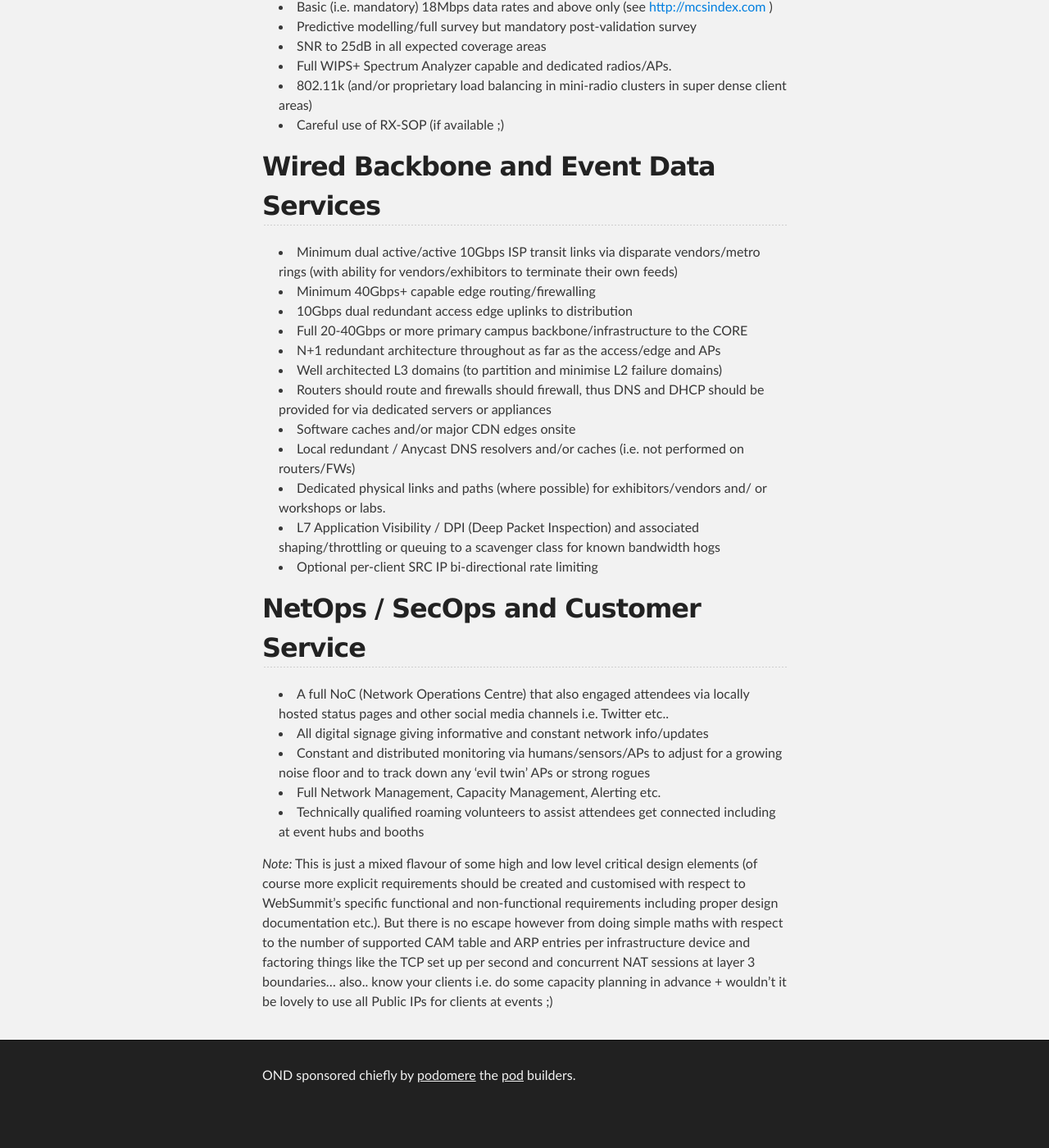
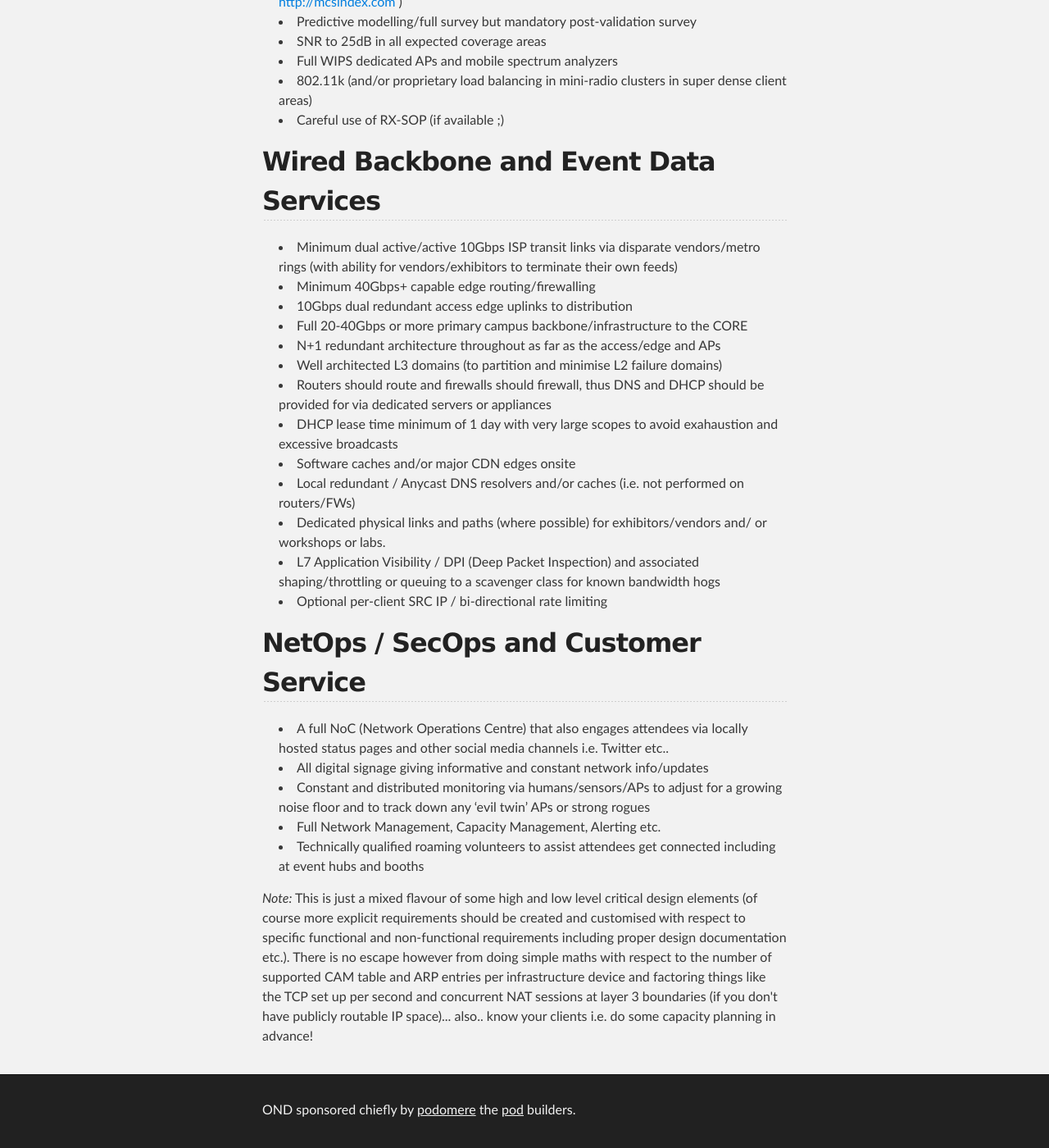
Before and after one commit to podomere/ond, a Jekyll site: the page built from ond-00002/ond-00002.md, in a window 1280 px wide and 1400 px high, scrolled down 1046 px. Shown: the whole window at 82% size. Built offline with Jekyll 4.4.1, drawn with Linux system fonts in a browser that asks for light colours; before the commit the page ends 2404 px from its top, so only the background shows below that; some of the changed text lies outside the part shown.

Commit message:
Tweaks to large conference wifi doc

```diff
--- a/ond-00002/ond-00002.md
+++ b/ond-00002/ond-00002.md
@@ -10,7 +10,7 @@
 
 ---
 
-# High Level Design / Basic Requirements
+# Design and Requirements
 
 ## Client Side Requirements
 - One to three devices per attendee (all manner of smartphones and laptops)
@@ -28,15 +28,15 @@
 - MCA(Multi-Channel Architecture) which rules out Meru!
 - Distributed WiFi micro-cell architecture (rules out Xirrus!)
 - Overhead directional 'patch' antennas
-- 2.4GHz 'event-legacy' and 5GHz 'event' ESSIDs (throughout main hall)
-- ESSID's anchored to major spaces (named accordingly vs. full site roaming)
-- Limited layer 2 roaming
+- 2.4GHz 'event-legacy' and 5GHz 'event' ESSIDs (throughout)
+- ESSID's anchored to major spaces (named accordingly vs. full site roaming if sticky issues)
+- Limited layer 2 roaming (just to help keep broadcast segment size down)
 - 20MHz only channel widths for maximum spectrum re-use and clean air
 - 802.11g/n only (802.11ac in some locations but not required as SNR~30dBm for 256QAM!)
-- Basic (i.e. mandatory) 18Mbps data rates and above only (see [http://mcsindex.com](http://mcsindex.com) )
+- Basic (i.e. mandatory) 18 or 26Mbps data rates and *above* only (see [http://mcsindex.com](http://mcsindex.com) )
 - Predictive modelling/full survey but mandatory post-validation survey
 - SNR to 25dB in all expected coverage areas
-- Full WIPS+ Spectrum Analyzer capable and dedicated radios/APs.
+- Full WIPS dedicated APs and mobile spectrum analyzers
 - 802.11k (and/or proprietary load balancing in mini-radio clusters in super dense client areas)
 - Careful use of RX-SOP (if available ;)
 
@@ -48,17 +48,18 @@
 - N+1 redundant architecture throughout as far as the access/edge and APs
 - Well architected L3 domains (to partition and minimise L2 failure domains)
 - Routers should route and firewalls should firewall, thus DNS and DHCP should be provided for via dedicated servers or appliances
+- DHCP lease time minimum of 1 day with very large scopes to avoid exahaustion and excessive broadcasts
 - Software caches and/or major CDN edges onsite
 - Local redundant / Anycast DNS resolvers and/or caches (i.e. not performed on routers/FWs)
 - Dedicated physical links and paths (where possible) for exhibitors/vendors and/ or workshops or labs.
 - L7 Application Visibility / DPI (Deep Packet Inspection) and associated shaping/throttling or queuing to a scavenger class for known bandwidth hogs
-- Optional per-client SRC IP bi-directional rate limiting
+- Optional per-client SRC IP / bi-directional rate limiting
 
 ## NetOps / SecOps and Customer Service
-- A full NoC (Network Operations Centre) that also engaged attendees via locally hosted status pages and other social media channels i.e. Twitter etc..
+- A full NoC (Network Operations Centre) that also engages attendees via locally hosted status pages and other social media channels i.e. Twitter etc..
 - All digital signage giving informative and constant network info/updates
 - Constant and distributed monitoring via humans/sensors/APs to adjust for a growing noise floor and to track down any 'evil twin' APs or strong rogues
 - Full Network Management, Capacity Management, Alerting etc.
 - Technically qualified roaming volunteers to assist attendees get connected including at event hubs and booths
 
-*Note:* This is just a mixed flavour of some high and low level critical design elements (of course more explicit requirements should be created and customised with respect to WebSummit's specific functional and non-functional requirements including proper design documentation etc.). But there is no escape however from doing simple maths with respect to the number of supported CAM table and ARP entries per infrastructure device and factoring things like the TCP set up per second and concurrent NAT sessions at layer 3 boundaries... also.. know your clients i.e. do some capacity planning in advance + wouldn't it be lovely to use all Public IPs for clients at events ;)
+*Note:* This is just a mixed flavour of some high and low level critical design elements (of course more explicit requirements should be created and customised with respect to <EVENT> specific functional and non-functional requirements including proper design documentation etc.). There is no escape however from doing simple maths with respect to the number of supported CAM table and ARP entries per infrastructure device and factoring things like the TCP set up per second and concurrent NAT sessions at layer 3 boundaries (if you don't have publicly routable IP space)... also.. know your clients i.e. do some capacity planning in advance!
```
